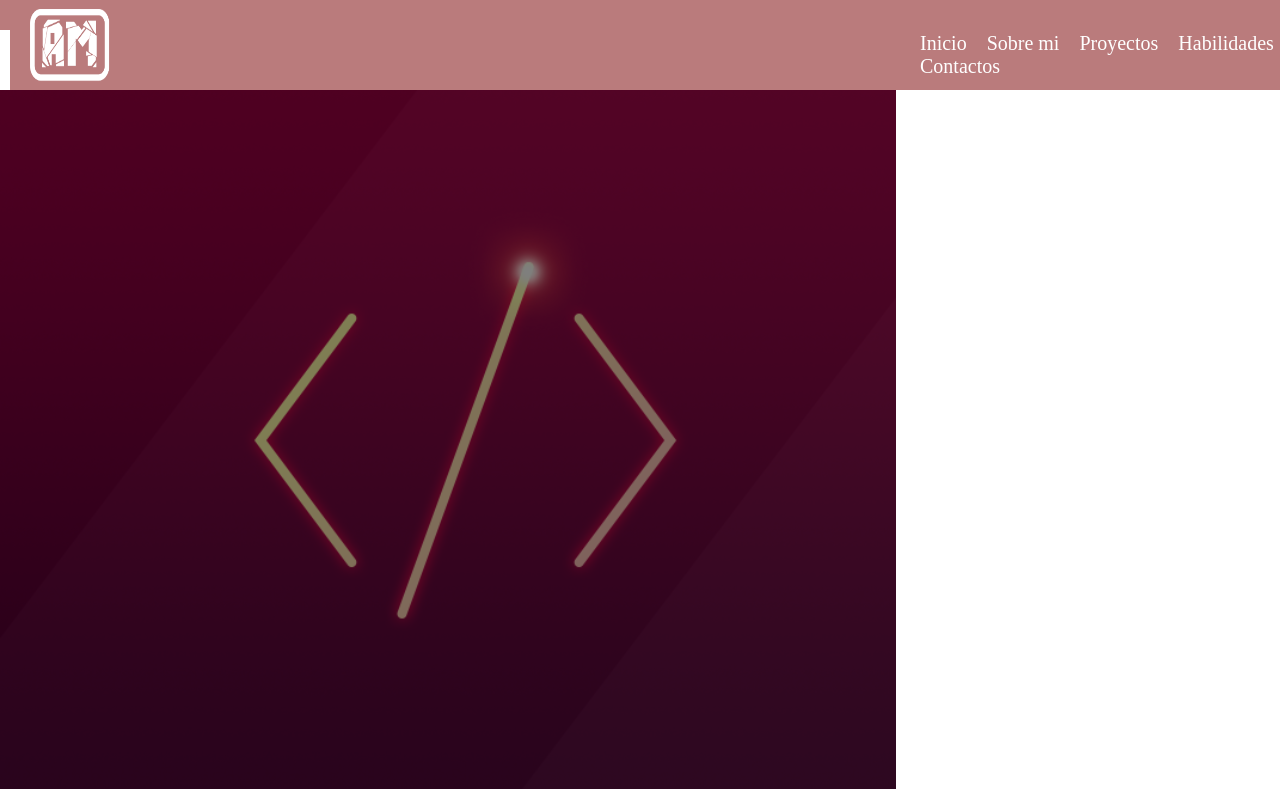
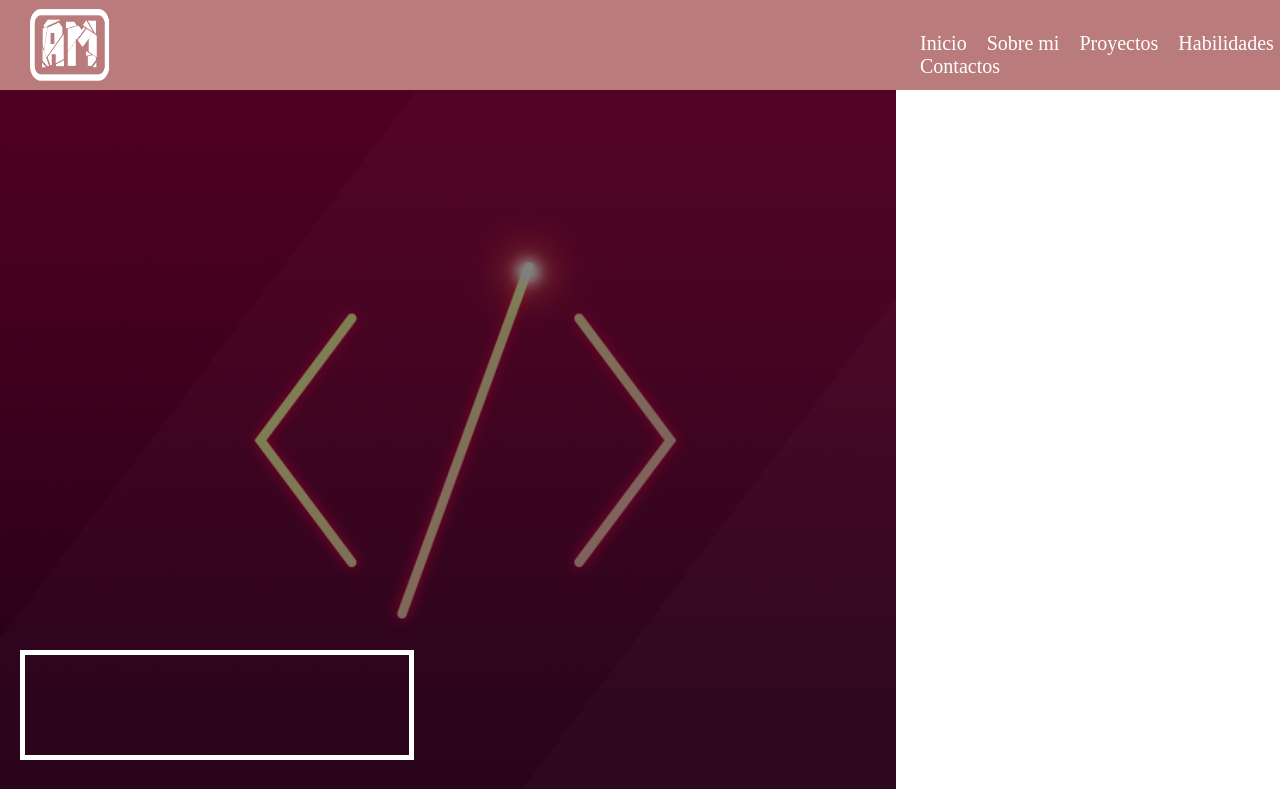
Before and after one commit to Alyhermon/Myportfolio_noficial, a Vue app in the folder portafolio/: page / in a window 1280 px wide. Built offline with nearby package versions, Linux system fonts and the light colour scheme.

Commit message:
Modificando algunas cositas del diseño

```diff
--- a/portafolio/src/components/Home.vue
+++ b/portafolio/src/components/Home.vue
@@ -89,9 +89,10 @@
 
     .bienvenida{
         position: absolute;
-        top: 30px;
-        background-color: #BA7B7C;
-        height: 50px;
+        top: 650px;
+        left: 20px;
+        height: 100px;
+        width: 30%;
         border: white solid 5px;
     }
 
```
Also changed, not shown: 1 other file (tests, documents, lock files or other folders).
